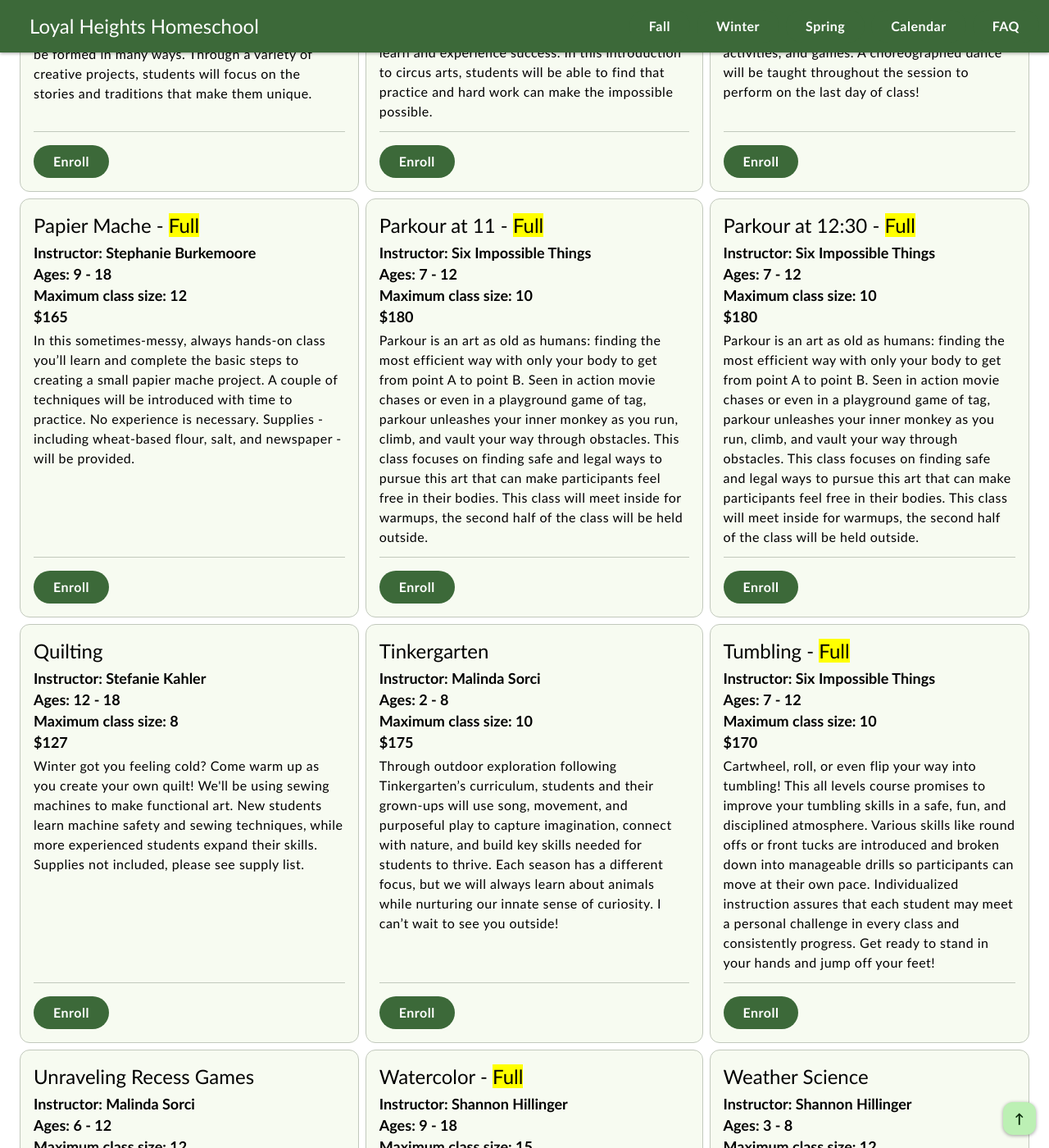
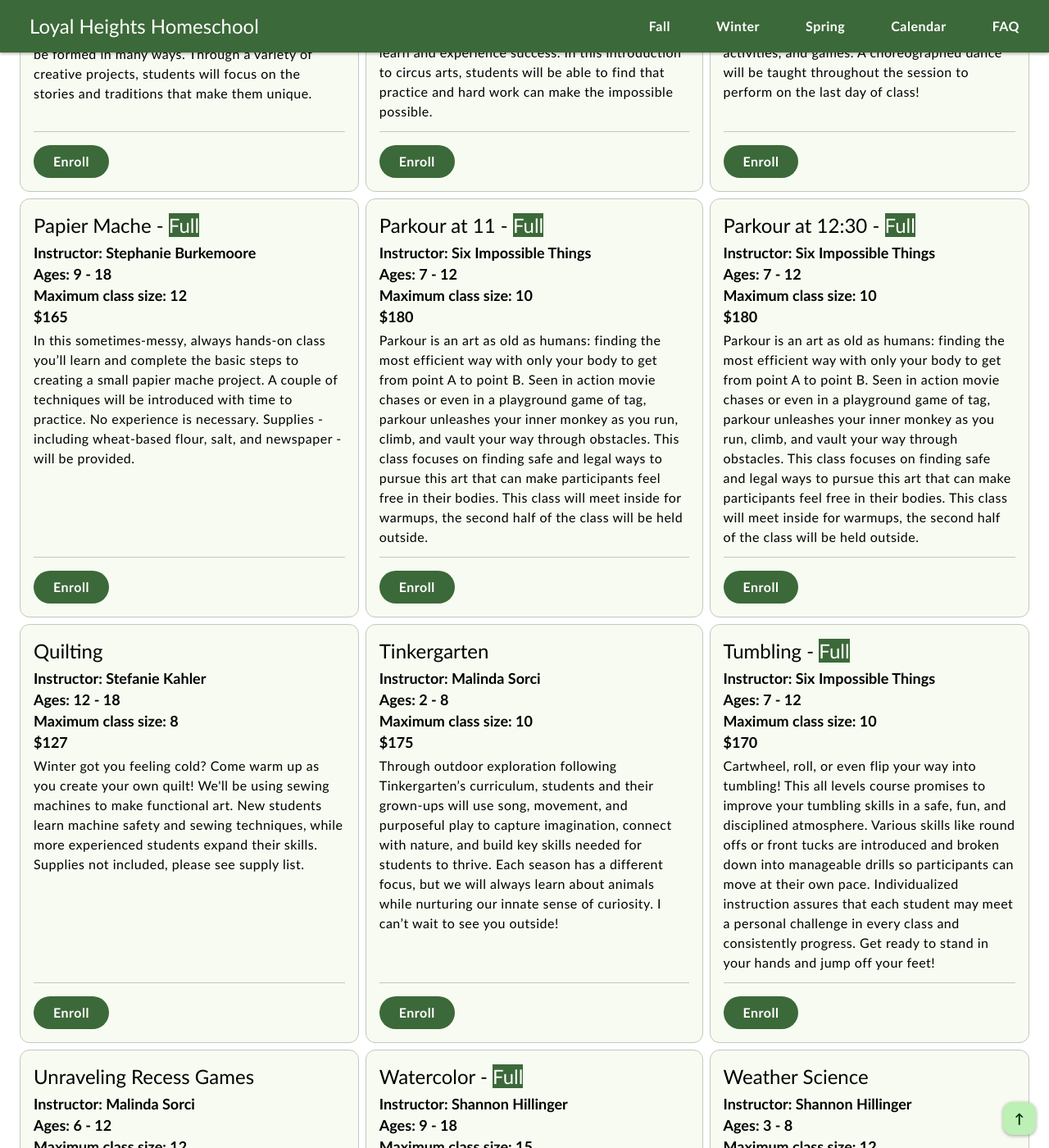
Before and after one commit to loyalheightshomeschool/loyalheightshomeschool.github.io, a Jekyll site: the page built from _quarters/2024-spring.html, in a window 1280 px wide and 1400 px high, scrolled down 1120 px. Shown: the whole window at 82% size. Built offline with Jekyll 4.4.1, drawn with Linux system fonts in a browser that asks for light colours.

Commit message:
Update main.scss

```diff
--- a/_sass/main.scss
+++ b/_sass/main.scss
@@ -129,6 +129,10 @@ body {
   font-weight: 400;
   letter-spacing: 0px;
   padding: 88px 24px 24px;
+}
+mark {
+  background-color: $primary;
+  color: $on-primary;
 }
 @media (width <= 599px) {
   body {
```
